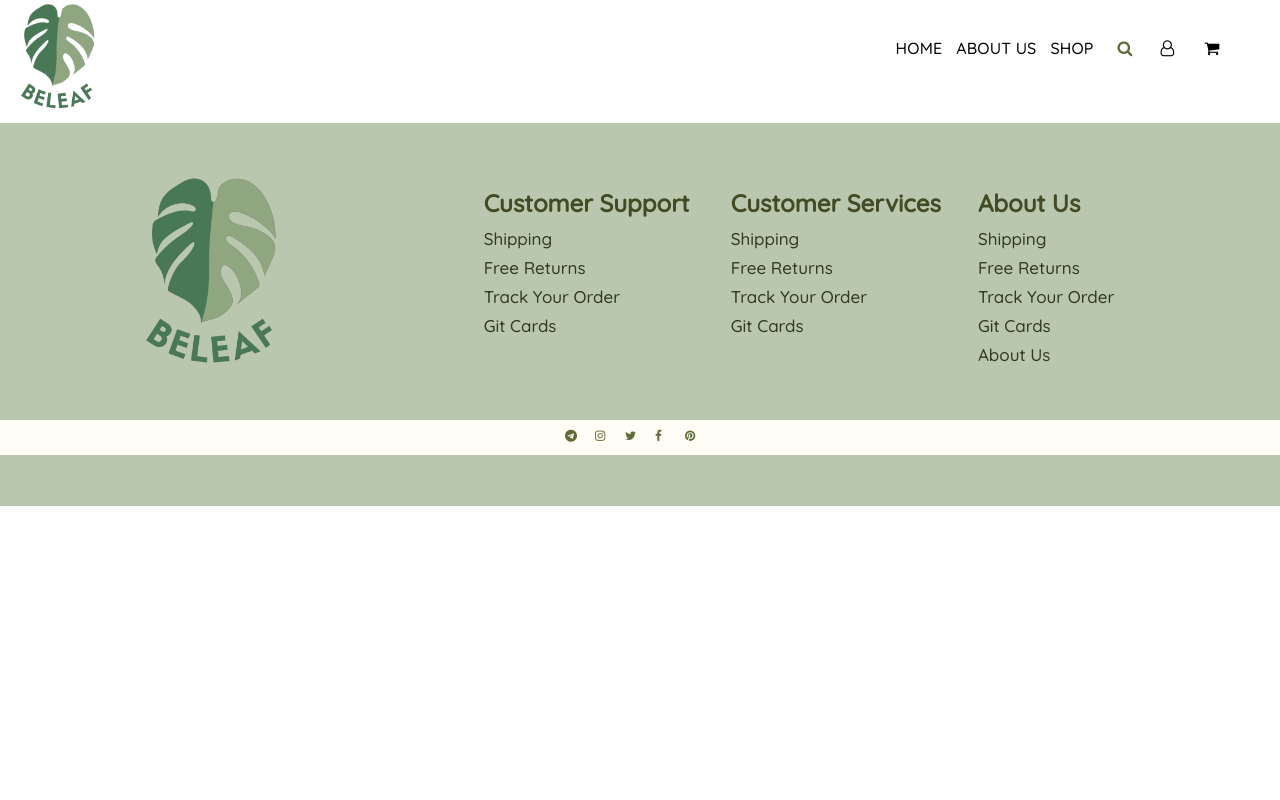
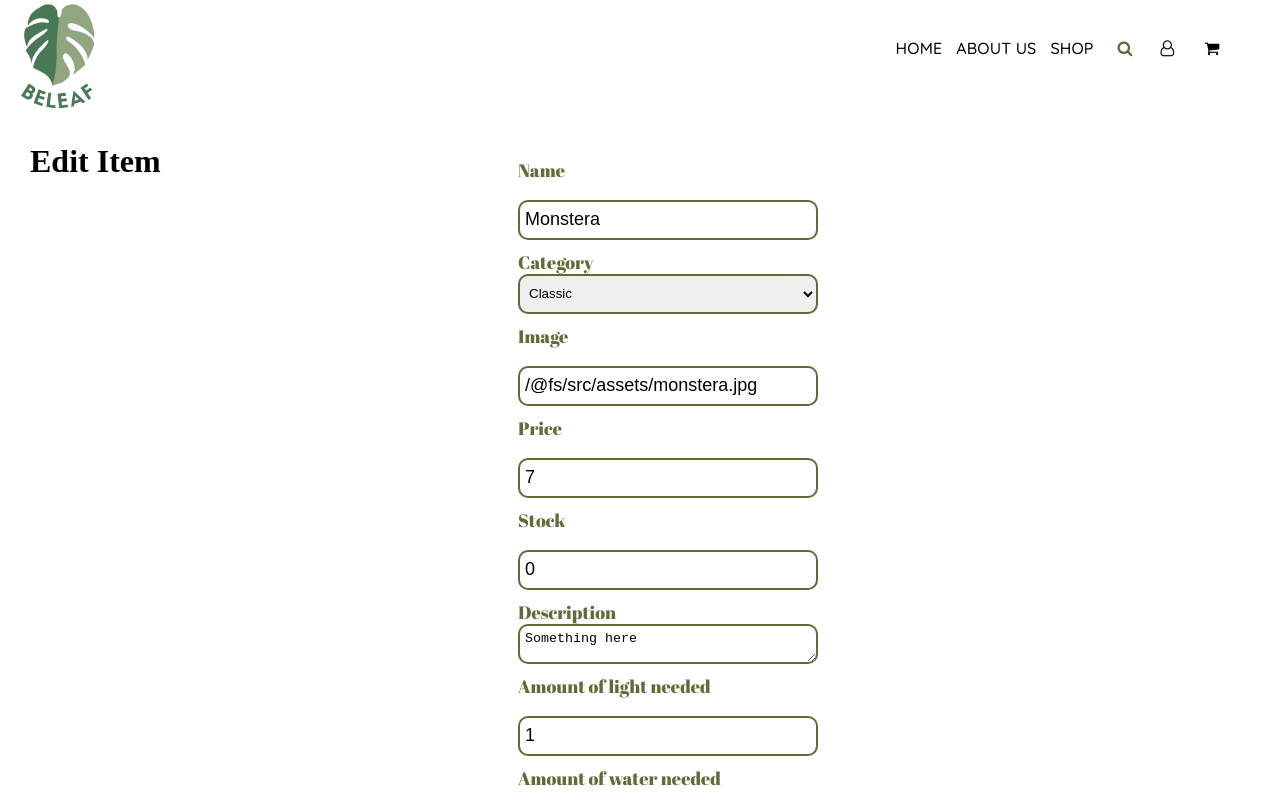
Before and after one commit to maju-degrandi/web-development---final-project, a React (Create React App) app: page /admin/add-item/1 in a window 1280 px wide. Shown: the top 800 px of the page. Built offline with nearby package versions, Linux system fonts and the light colour scheme; the HTML template or start-up script is replaced by a standard one.

Commit message:
Merge App/Route/Input

```diff
--- a/src/App.js
+++ b/src/App.js
@@ -1,9 +1,11 @@
+import {plants} from "./datas/plants";
+import Routes from "./Routes";
+import { useEffect, useState } from 'react';
 import { BrowserRouter as Router } from 'react-router-dom';
-import './App.css';
-import Routes from "./Routes";
 import { Header } from './components/Header';
 import { Footer } from './components/Footer';
-import { useEffect, useState } from 'react';
+
+import './App.css';
 
 function App() {
   const [cart, setCart] = useState(
@@ -28,12 +30,34 @@ function App() {
 
   const [user, setUser] = useState({});
 
+
+  const [plant, setPlant] = useState(null);
+
+  useEffect(() => {
+    // setPlant(plants);
+    if(!localStorage.getItem('stock'))
+      setTimeout(() => {
+          setPlant(plants);
+      }, 100);
+    else
+      setPlant(JSON.parse(localStorage.getItem('stock')))
+  }, []);
+
+  useEffect(() => {
+    if (plant){
+      localStorage.setItem("stock", JSON.stringify(plant));
+    }
+  }, [plant]);
+
   return (
     <Router>
       <div className='wrapper'>
         <Header user={user} setUser={setUser}/>
-        <main>
-          <Routes user={user} setUser={setUser} updateCart={updateCart} cart={cart} setCart={setCart}/>
+        <main><Routes
+            cart={cart} updateCart={updateCart} setCart={setCart}
+            plant={plant} setPlant={setPlant}
+            user={user} setUser={setUser}
+          />
         </main>
         <Footer/>
       </div>
--- a/src/Routes.js
+++ b/src/Routes.js
@@ -10,19 +10,22 @@ import { PageRegister } from "./pages/Register.jsx";
 import { PageProfile } from "./pages/Profile.jsx";
 import { PageCart } from "./pages/Cart.jsx";
 import { Checkout }  from "./pages/Checkout.jsx";
+import { UpdatePlants } from "./pages/UpdatePlants.jsx"
 
-export function routes({user, setUser, cart, setCart, updateCart}) {
+export function routes({user, setUser, cart, setCart, updateCart, plant, setPlant}) {
     return (
         <Routes>
             <Route element={<PageHome />} path="/" exact />
             <Route element={<PageItem updateCart={updateCart} cart={cart} setCart={setCart}/>} path="/item/:itemId" />
             <Route element={<PageAbout />} path="/about" />
-            <Route element={<PageShopList />} path="/shoplist" />
+            <Route element={<PageShopList plants={plant}/>} path="/shoplist" />
             <Route element={<PageLogin setUser={setUser} />} path="/login" />
             <Route element={<PageRegister />} path="/register" />
             <Route element={<PageProfile user={user} setUser={setUser} />} path="/profile" />
             <Route element={<PageCart user={user} updateCart={updateCart} cart={cart} setCart={setCart} />} path="/cart" />
             <Route element={<Checkout updateCart={updateCart} cart={cart} setCart={setCart} />} path="/checkout" />
+            <Route element={<UpdatePlants plants={plant} setPlants={setPlant}/>} path="/admin/add-item"/>
+            <Route element={<UpdatePlants plants={plant} setPlants={setPlant}/>} path="/admin/add-item/:itemId"/>
         </Routes>
     )
 }
--- a/src/components/Input/index.jsx
+++ b/src/components/Input/index.jsx
@@ -1,36 +1,58 @@
 import * as React from 'react';
 import '../../styles/input.css';
 
-export const Input = ({ label, input, className, type, name, require, value, onChange}) => {
+export const Input = ({ label, type, name, require, max, min, value, setValue, onChange}) => {
+    const handleInputChange = (event) => {
+        if(setValue)
+            setValue(event.target.value);
+    };
+
+    const handOnChange = (event) => {
+        handleInputChange(event);
+        onChange(event);
+    }
+
     return (
-        <div className={'card'}>
-            {
-                type === 'radio' ?
-                    <>
-                        <input
+        <div className="div-input">
+            <label className={'label-' + type} htmlFor={label}>{label}</label><br />
+
+            {type === 'radio' ? (
+                <>
+                    <input
+                        className={type}
+                        type='radio'
+                        name={name}
+                        required={require}
+                    />
+                </>
+            ) : type === 'number' ? (
+                <>
+                    <input
+                        className={type}
+                        type='number'
+                        max={max}
+                        min={min}
+                        name={name}
+                        required={require}
+
+                        defaultValue={value}
+                        onChange={handleInputChange}
+                    />
+                    </>
+            ) : (
+                <>
+                    <input
                         className={type}
                         type={type}
                         name={name}
+                        defaultValue={value}
                         required={require}
-                        value={value}
-                        onChange={onChange}
-                        />
-                        <label className={'label-' + type} htmlFor={label}>{label}</label><br />
-                    </>
-                :
-                    <>
-                        <label className={'label-' + type} htmlFor={label}>{label} </label><br />
-                        <input
-                        className={type}
-                        type={type}
-                        name={name}
-                        required={require}
-                        value={value}
-                        onChange={onChange}
+                        onChange={handOnChange}
                         />
                     </>
-
+                )
             }
         </div>
+
     );
 };
```
